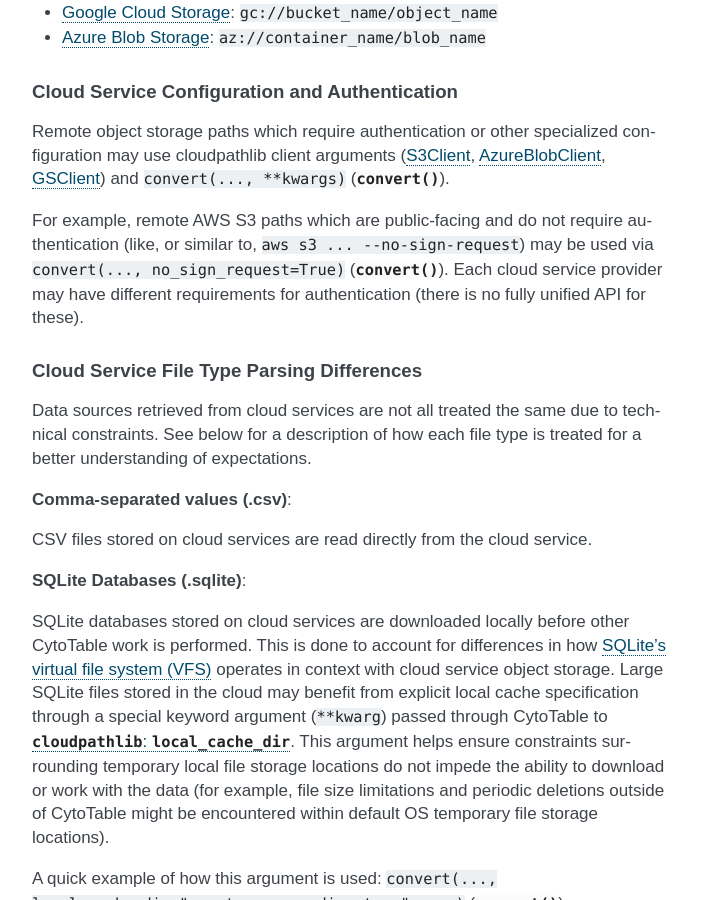
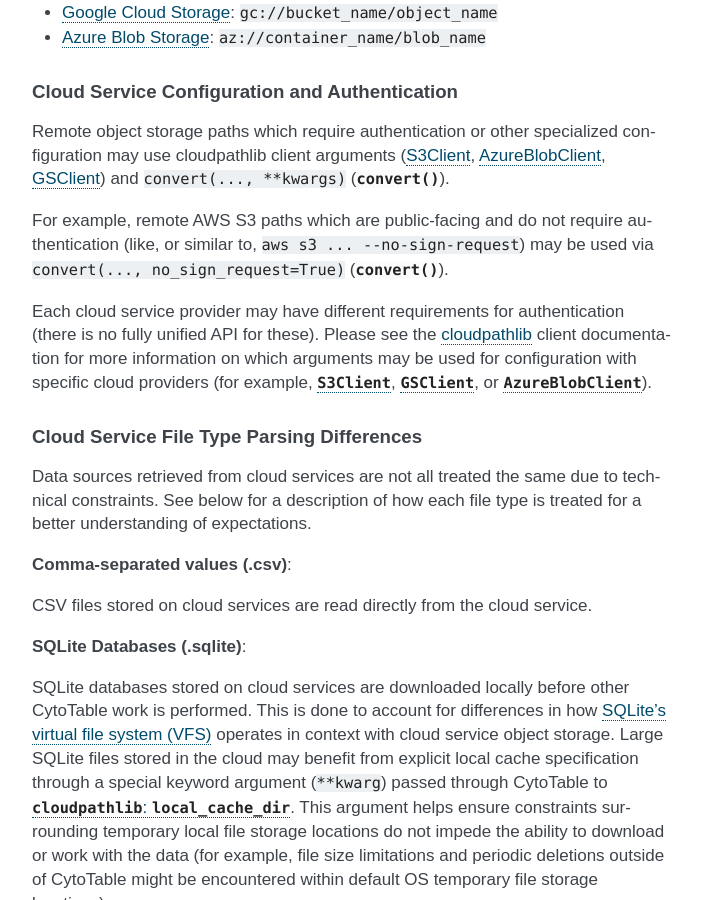
Before and after one commit to cytomining/CytoTable, a Sphinx documentation site: the page built from docs/source/overview.md, in a window 1280 px wide and 900 px high, scrolled down 962 px. Shown: the whole window, without its empty margins (438-1139 px from the left). Built offline with Sphinx 7.4.7, drawn with Linux system fonts in a browser that asks for light colours.

Commit message:
enhance cloud auth mentions

````diff
--- a/docs/source/overview.md
+++ b/docs/source/overview.md
@@ -50,8 +50,10 @@
 Remote object storage paths which require authentication or other specialized configuration may use cloudpathlib client arguments (`S3Client <https://cloudpathlib.drivendata.org/~latest/api-reference/s3client/>`_, `AzureBlobClient <https://cloudpathlib.drivendata.org/~latest/api-reference/azblobclient/>`_, `GSClient <https://cloudpathlib.drivendata.org/~latest/api-reference/gsclient/>`_) and :code:`convert(..., **kwargs)` (:mod:`convert() <cytotable.convert.convert>`).
 
 For example, remote AWS S3 paths which are public-facing and do not require authentication (like, or similar to, :code:`aws s3 ... --no-sign-request`) may be used via :code:`convert(..., no_sign_request=True)` (:mod:`convert() <cytotable.convert.convert>`).
+```
+
 Each cloud service provider may have different requirements for authentication (there is no fully unified API for these).
-```
+Please see the [cloudpathlib](https://cloudpathlib.drivendata.org/~latest/) client documentation for more information on which arguments may be used for configuration with specific cloud providers (for example, [`S3Client`](https://cloudpathlib.drivendata.org/stable/api-reference/s3client/), [`GSClient`](https://cloudpathlib.drivendata.org/stable/api-reference/gsclient/), or [`AzureBlobClient`](https://cloudpathlib.drivendata.org/stable/api-reference/azblobclient/)).
 
 ##### Cloud Service File Type Parsing Differences
 
````
